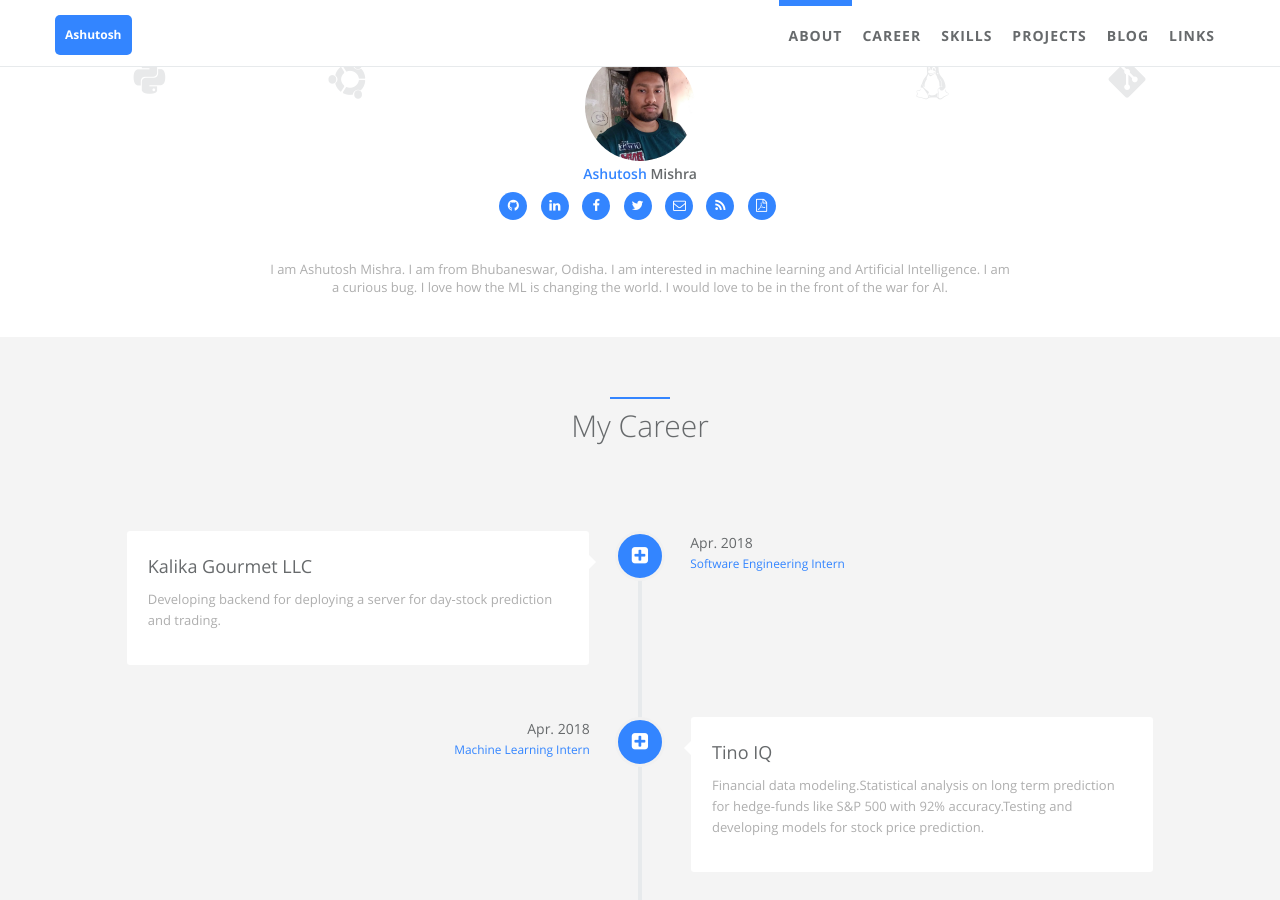
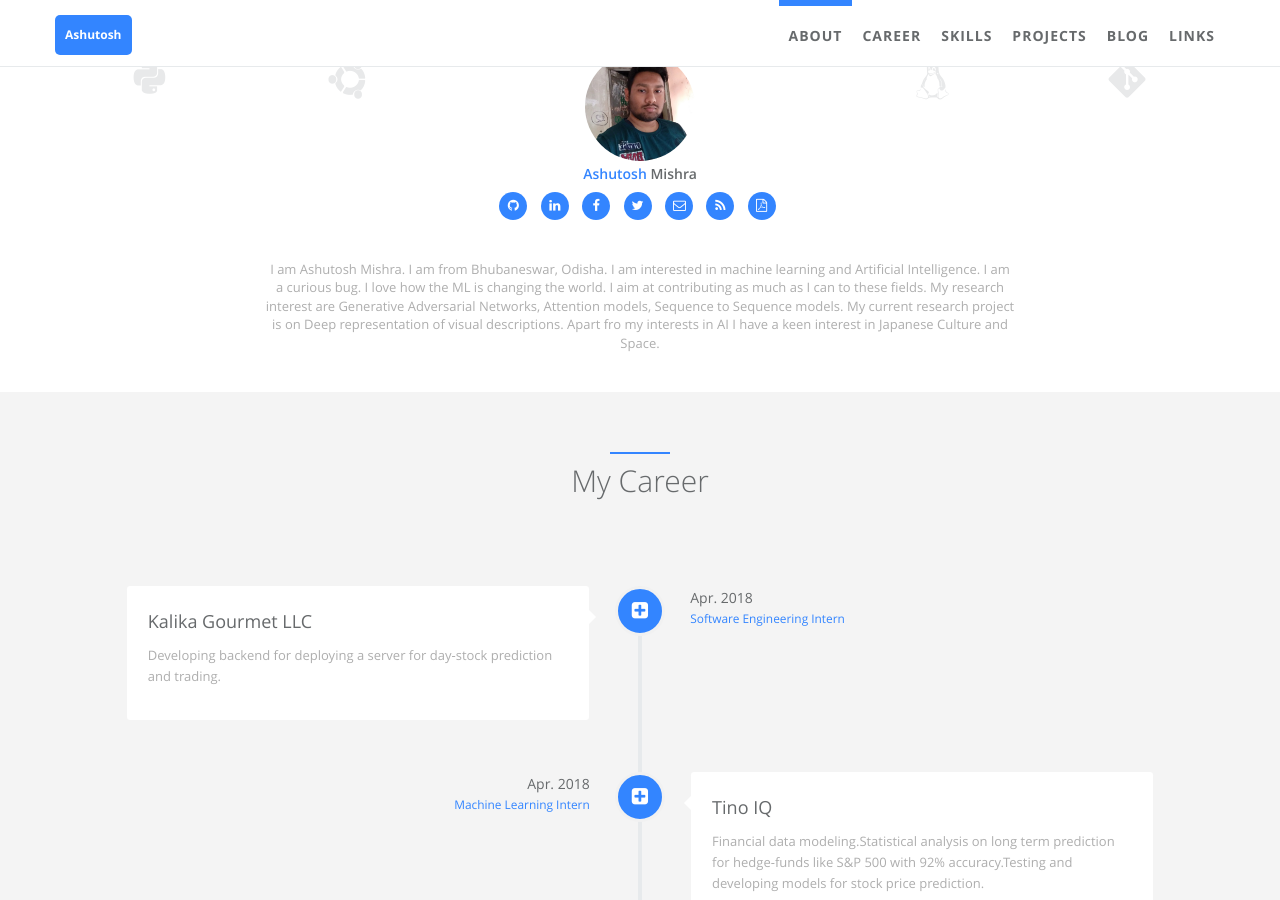
Before and after one commit to ASH1998/ash1998.github.io, a Jekyll site: the page built from index.html, in a window 1280 px wide and 900 px high, scrolled down 563 px. Built offline with Jekyll 4.4.1, drawn with Linux system fonts in a browser that asks for light colours.

Commit message:
Update _config.yml

```diff
--- a/_config.yml
+++ b/_config.yml
@@ -20,7 +20,7 @@ author:  # change following line to your infomation.
   facebook_username: ashutosh.mishra.39982631  # Leave blank if you don't have now
   twitter_username: ashu2_2 # Leave blank if you don't have now
   email: prog.mishra@gmail.com  # Leave blank if you don't have now
-  cv:   https://drive.google.com/open?id=1u0ocyb5Ix1BUV4GkOuCh-jOkRL1Dww7C/ # An online CV can be printed as PDF, leave blank if you don't have now
+  cv:   https://drive.google.com/open?id=1u0ocyb5Ix1BUV4GkOuCh-jOkRL1Dww7C # An online CV can be printed as PDF, leave blank if you don't have now
   # skill icons are on avatar's left and right side. Reference urls are http://fontawesome.io/ and http://fizzed.com/oss/font-mfizz
   skill_icon1:
     - name: icon-python
@@ -28,7 +28,7 @@ author:  # change following line to your infomation.
   skill_icon2:
     - name: fa-linux
     - name: icon-git
-  desc: I am Ashutosh Mishra. I am from Bhubaneswar, Odisha. I am interested in machine learning and Artificial Intelligence. I am a curious bug. I love how the ML is changing the world. I would love to be in the front of the war for AI.  # Describe yourself.
+  desc: I am Ashutosh Mishra. I am from Bhubaneswar, Odisha. I am interested in machine learning and Artificial Intelligence. I am a curious bug. I love how the ML is changing the world. I aim at contributing as much as I can to these fields. My research interest are Generative Adversarial Networks, Attention models, Sequence to Sequence models. My current research project is on Deep representation of visual descriptions. Apart fro my interests in AI I have a keen interest in Japanese Culture and Space.  # Describe yourself.
 
 # comment
 disqus:  # if you wanna comment feature, go to https://disqus.com/ to get your configuration; if not, comment following two lines.
```
